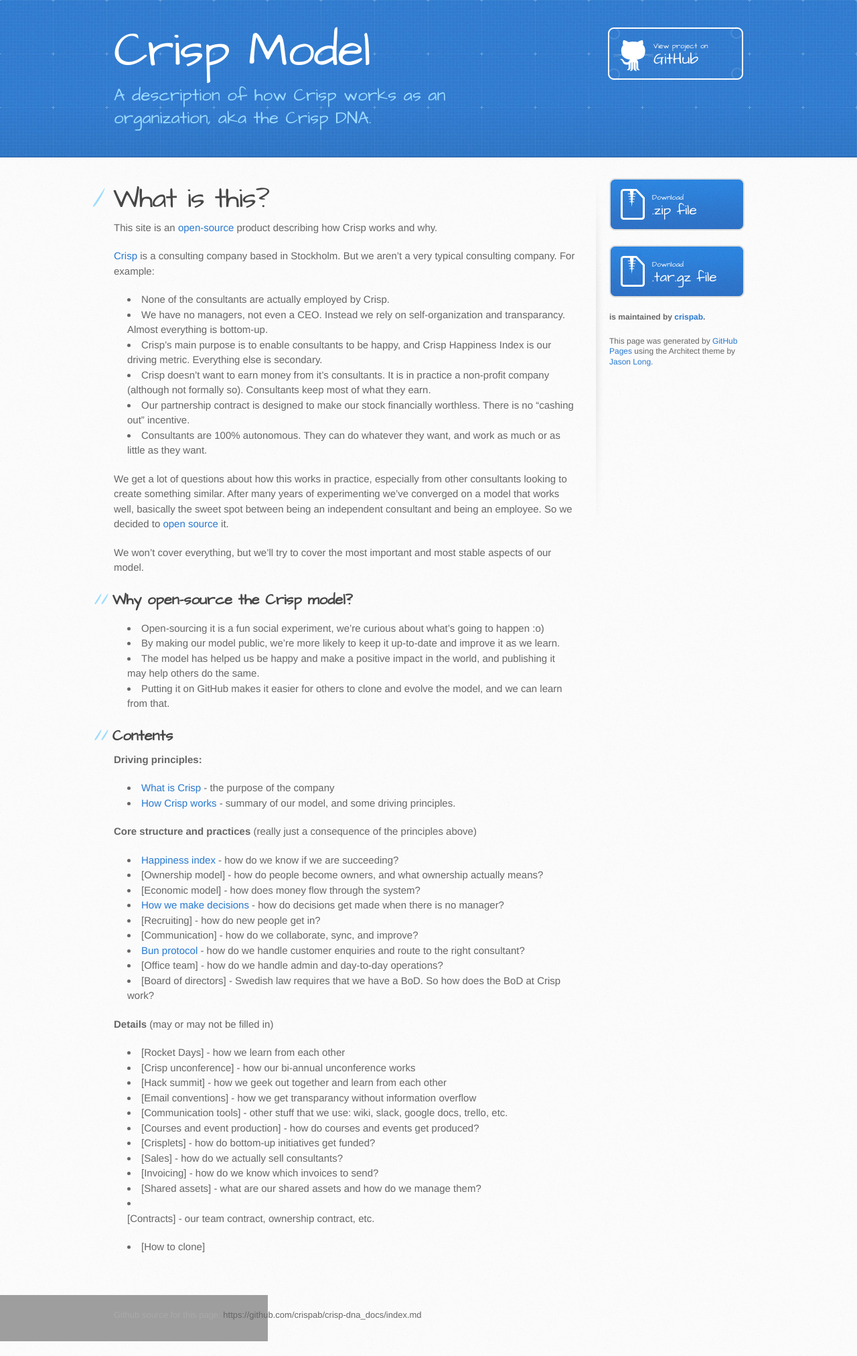
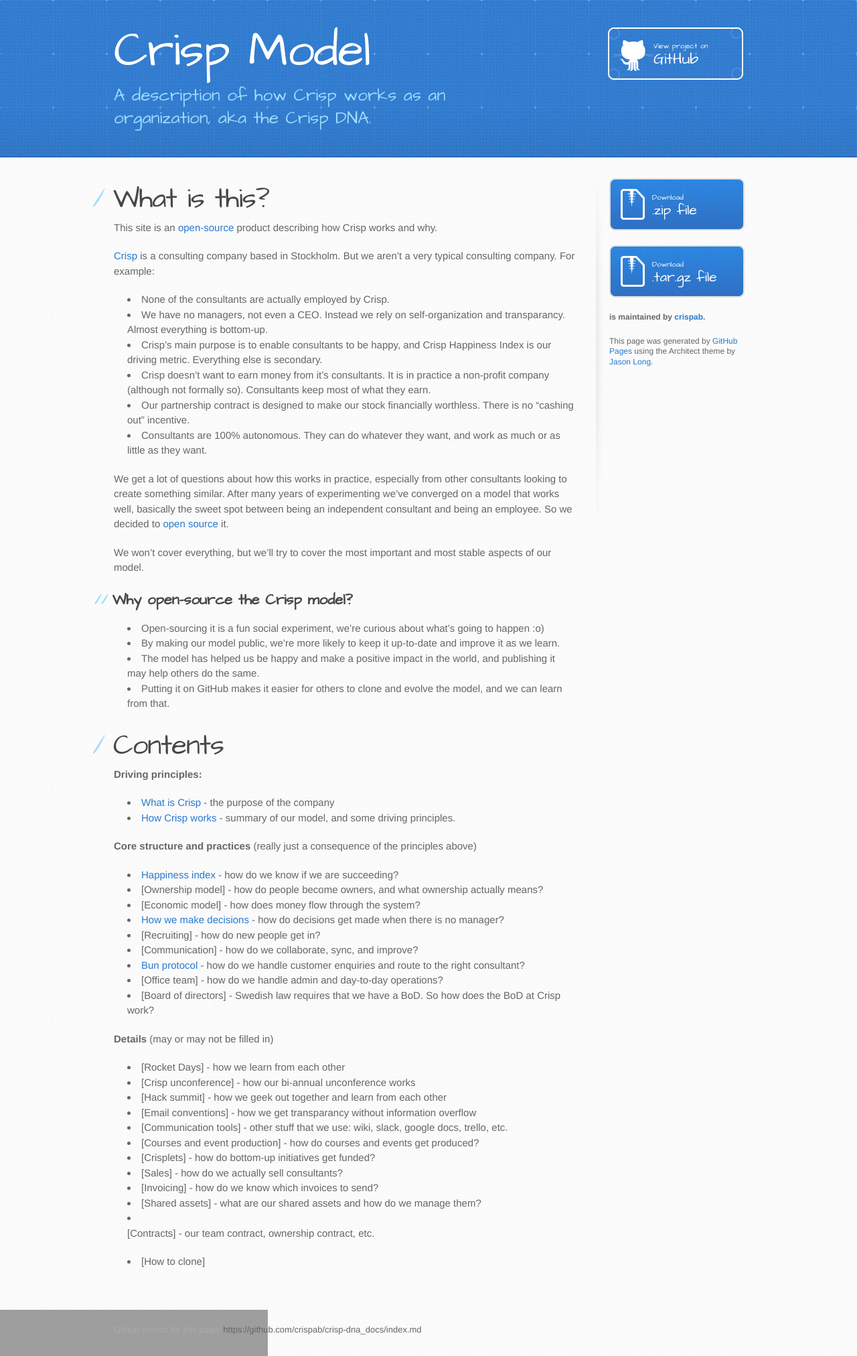
Before and after one commit to crispab/crisp-dna, a Jekyll site: the page built from _docs/index.md, in a window 1280 px wide. Shown: the whole page at 67% size. Built offline with Jekyll 4.4.1, drawn with Linux system fonts in a browser that asks for light colours; before the commit the page ends 2002 px from its top, so only the background shows below that; grey boxes are pictures that could not be loaded.

Commit message:
minor edits

```diff
--- a/_docs/index.md
+++ b/_docs/index.md
@@ -28,7 +28,7 @@
 * Putting it on GitHub makes it easier for others to clone and evolve the model, and we can learn from that.
 
 
-##Contents
+#Contents
 
 **Driving principles:**
 
@@ -62,5 +62,4 @@
 * [Shared assets] - what are our shared assets and how do we manage them?
 * [Contracts] - our team contract, ownership contract, etc.
 
-
 * [How to clone]
```
